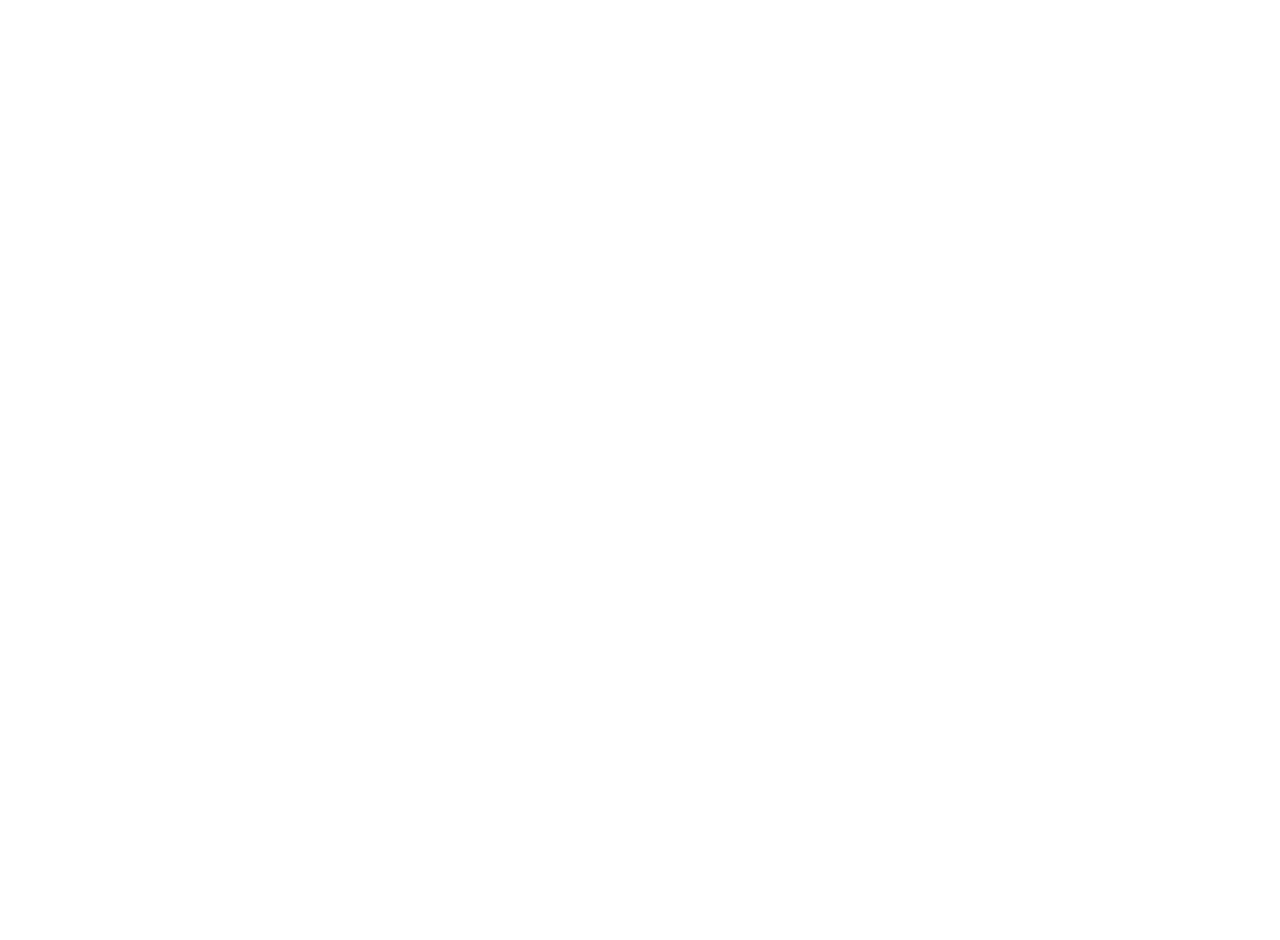
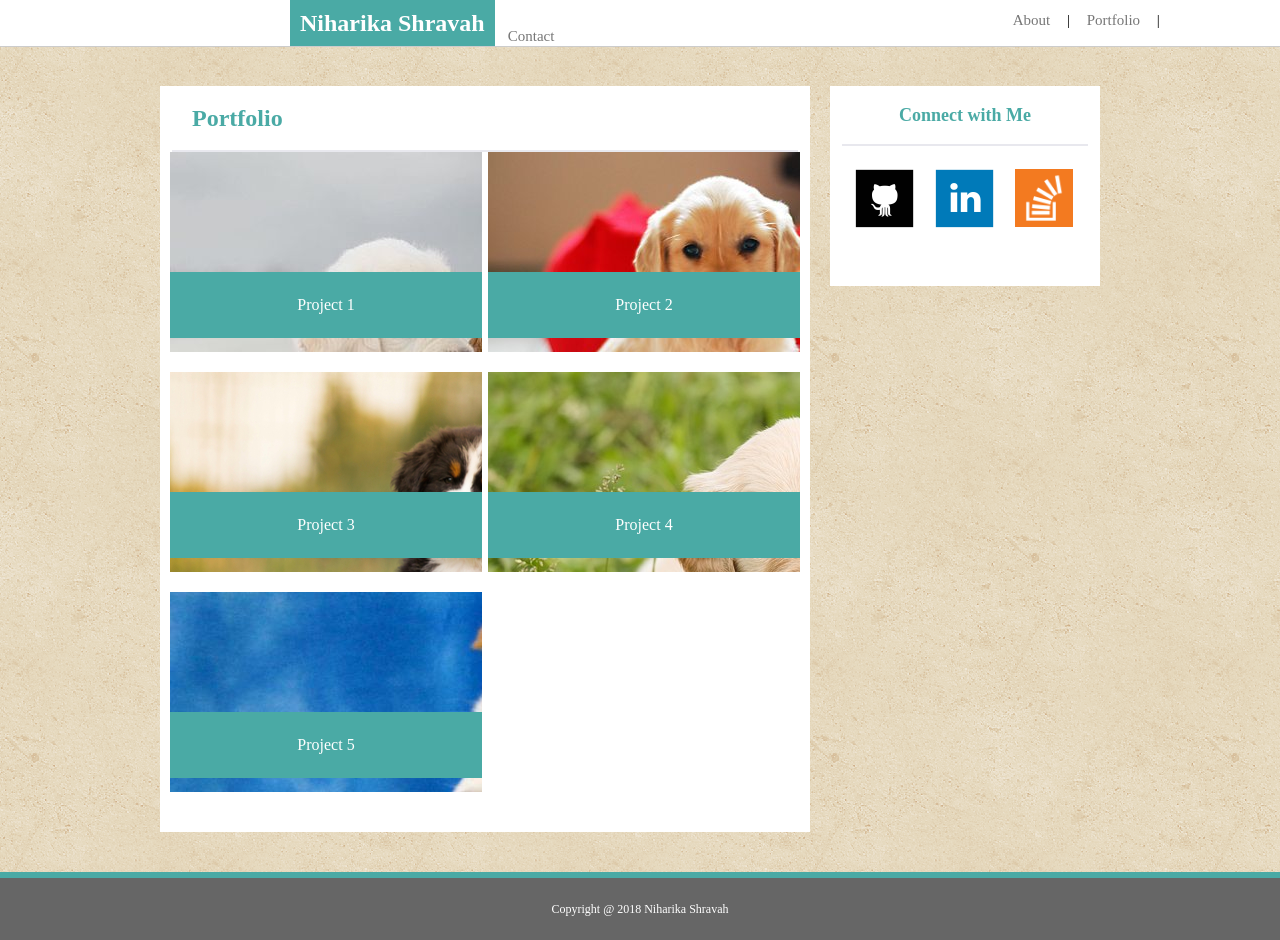
Before and after one commit to niharika04/niharika04.github.io, a plain HTML site: page portfolio.html in a window 1280 px wide. Before the commit the page ends 800 px from the top, so only its background shows below. Drawn offline with Linux system fonts and the light colour scheme.

Commit message:
new file

```diff
--- a/assets/css/style.css
+++ b/assets/css/style.css
@@ -1,7 +1,16 @@
+
+html{
+	width: 100%;
+	height:100%;
+}
 body{
-background-image: url("../images/vintage-concrete.png");
+	background-image: url("../images/vintage-concrete.png");
+	font-family: 'PT Sans Narrow', serif;
+	width: 100%;
+	height:100%;
+}
 
-}
+
 
 #backcolor {
 outline: solid 1px #cccccc;
@@ -37,7 +46,7 @@ h1 {
 	padding: 20px;
 	color: #4aaaa5;
 	font-size: 24px;
-	font-family: "Georgia", Times, "Times New Roman", serif;
+
 	font-weight: bold;
 	border-bottom: solid 2px #e8e8ee;
 }
@@ -48,6 +57,8 @@ h2 {
 	margin-right: 12px;
 	margin-left: 12px;
 }
+
+
 #para {
 	margin-top: 20px;
 	margin-left: 20px;
@@ -60,6 +71,7 @@ h2 {
 	margin: 0 auto;
 	clear: both;
 	padding: 40px;
+	overflow: auto;
 
 }
 
@@ -67,8 +79,9 @@ h2 {
 	width: 650px;
 	background: #ffffff;
 	float: left;
-	height: 500px;
+	padding-bottom: 20px;
 	color: #777777;
+	overflow: auto;
 
 }
 
@@ -79,10 +92,12 @@ h2 {
 	float: left;
 	text-align: center;
 	margin-left: 20px;
+
 	height: 200px;
 	color: #4aaaa5;
 	font-size: 18px;
 	font-weight: bold;
+
 }
 
 .links{
@@ -146,8 +161,9 @@ a{
 
 }
 
+
 .footer {
-  	position: absolute;
+  /*	position: absolute;*/
   	right: 0;
   	bottom: 0;
   	left: 0;
@@ -156,4 +172,85 @@ a{
   	text-align: center;
   	color: white;
   	border-top: solid 6px #4aaaa5;
+  	font-size: 12px;
+
 }
+
+.form {
+	margin-left: 25px;
+	margin-top: 25px;
+	font-family: sans-serif;
+}
+
+input {
+	width: 80%;
+	height: 20px;
+
+}
+
+.submit {
+	width: 60px ;
+	height: 30px;
+	background: #4aaaa5;
+	color: white;
+	font-family: sans-serif;
+}
+
+
+.msg {
+	height: 250px;
+}
+.image {
+	position: relative;
+	width: 100%;
+}
+
+
+h3 {
+	position: absolute;
+	top: 60px
+	left: 40px;
+}
+
+
+.main{
+	width: 100%;
+	height: 100%;
+}
+.left {
+	float: left;
+	margin-left: 10px;
+}
+.right {
+	float: right;
+	margin-right: 10px;
+}
+.portfolioItem{
+	width: 48%;
+	height: 200px;
+	margin-bottom: 20px;
+}
+.p1 {
+	background-image: url(../images/1.jpg);
+
+}
+.p2 {
+	background-image: url(../images/2.jpg);
+}
+.p3{
+	background-image: url(../images/3.jpg);
+}
+.p4{
+	background-image: url(../images/4.jpg);
+}
+.p5 {
+	background-image: url(../images/5.jpg);
+}
+
+.titleBlock {
+background: #4aaaa5;
+text-align: center;
+color: white;
+padding:25px;
+margin-top: 120px;
+}
--- a/portfolio.html
+++ b/portfolio.html
@@ -0,0 +1,85 @@
+<!DOCTYPE html>
+<html>
+<head>
+	<title>MyPortfolio</title>
+	<link rel="stylesheet" type="text/css" href="assets/css/reset.css">
+	<link rel="stylesheet" type="text/css" href="assets/css/style.css">
+	<meta charset="utf-8">
+
+
+
+</head>
+<body>
+	<div class="main">
+		<header id="backcolor">
+
+			<div id="myName">Niharika Shravah</div>
+			<div id="navBar">
+				<ul>
+					<li><a href="index.html">About</a></li>
+					<li>|</li>
+					<li><a href="portfolio.html">Portfolio</a></li>
+					<li>|</li>
+					<li><a href="contact.html">Contact</a></li>
+				</ul>
+			</div>
+
+		</header>
+
+
+		<section class="container">
+			<div class="mainSection">
+				<h1>Portfolio</h1>
+				<div >
+
+					<div class="portfolioItem p1 left">
+						<div class="titleBlock">
+							<p>Project 1</p>
+						</div>
+					</div>
+					<div class="portfolioItem p2 right">
+						<div class="titleBlock">
+							<p>Project 2</p>
+						</div>
+					</div>
+					<div class="portfolioItem p3 left">
+						<div class="titleBlock">
+							<p>Project 3</p>
+						</div>
+					</div>
+					<div class="portfolioItem p4 right">
+						<div class="titleBlock">
+							<p>Project 4</p>
+						</div>
+					</div>
+					<div class="portfolioItem p5 left">
+						<div class="titleBlock">
+							<p>Project 5</p>
+						</div>
+					</div>
+
+				</div>
+
+
+
+			</div>
+			<div class="sidebar">
+				<h2>Connect with Me</h2>
+				<div class="links">
+					<a href="https://github.com/niharika04"><img class="icon" src="assets/images/if_github_square_black_107109.png"></a>
+					<a href="https://www.linkedin.com/in/niharikasaxena/"><img class="linkedin" src="assets/images/if_linkedin_square_color_107091.png"></a>
+					<a href="https://stackoverflow.com/users/9064302/niharika-shravah"><img class="overflow" src="assets/images/if_overflow_334695.png"></a>
+				</div>
+
+			</div>
+		</section>
+
+		<div class="footer">
+			Copyright @ 2018 Niharika Shravah
+		</div>
+
+
+	</div>
+
+</body>
+</html>
```
Also changed, not shown: contact.html (+73 -0 lines), index.html (+4 -2 lines), assets/images/1.jpg (added), assets/images/2.jpg (added), assets/images/3.jpg (added), assets/images/4.jpg (added), assets/images/5.jpg (added).
